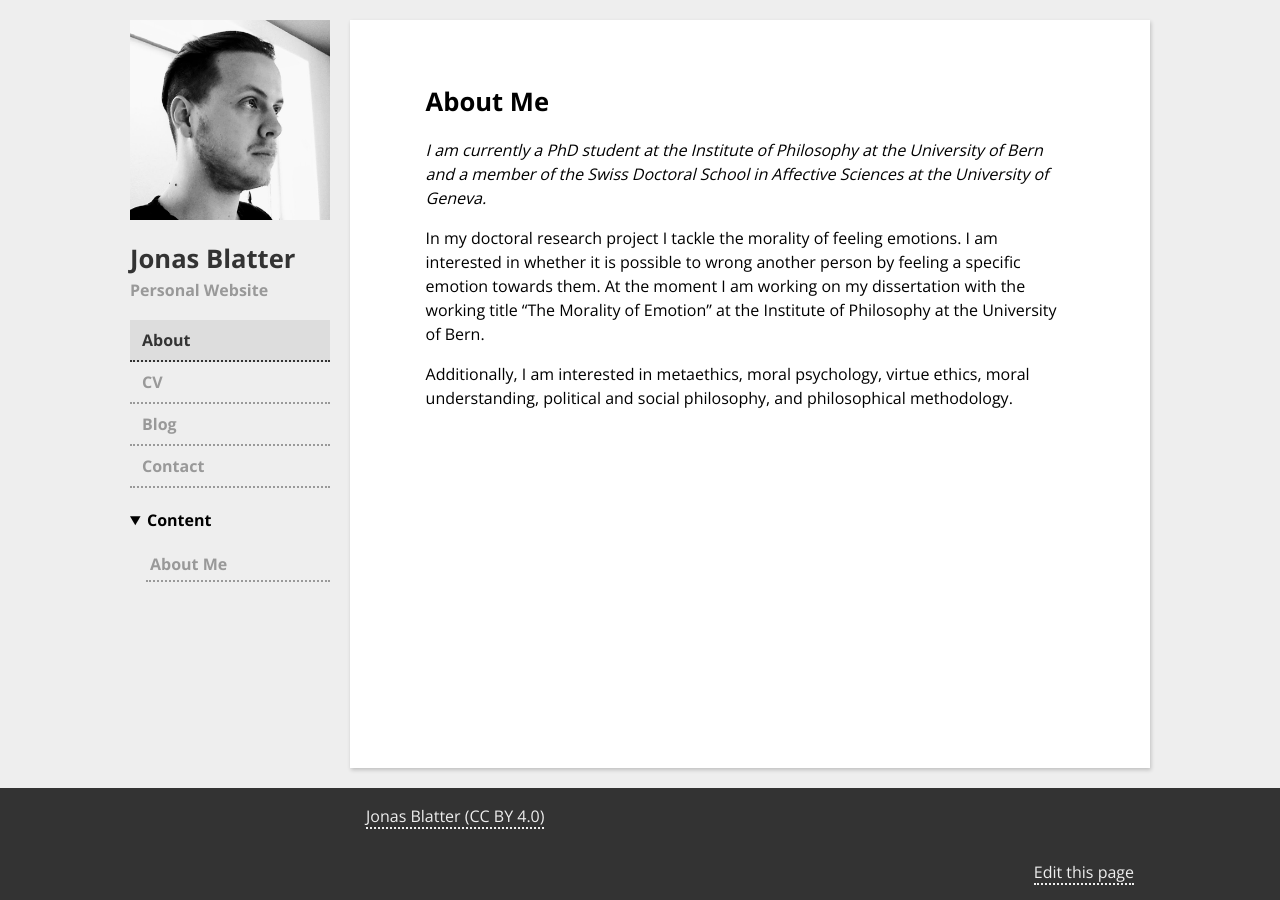
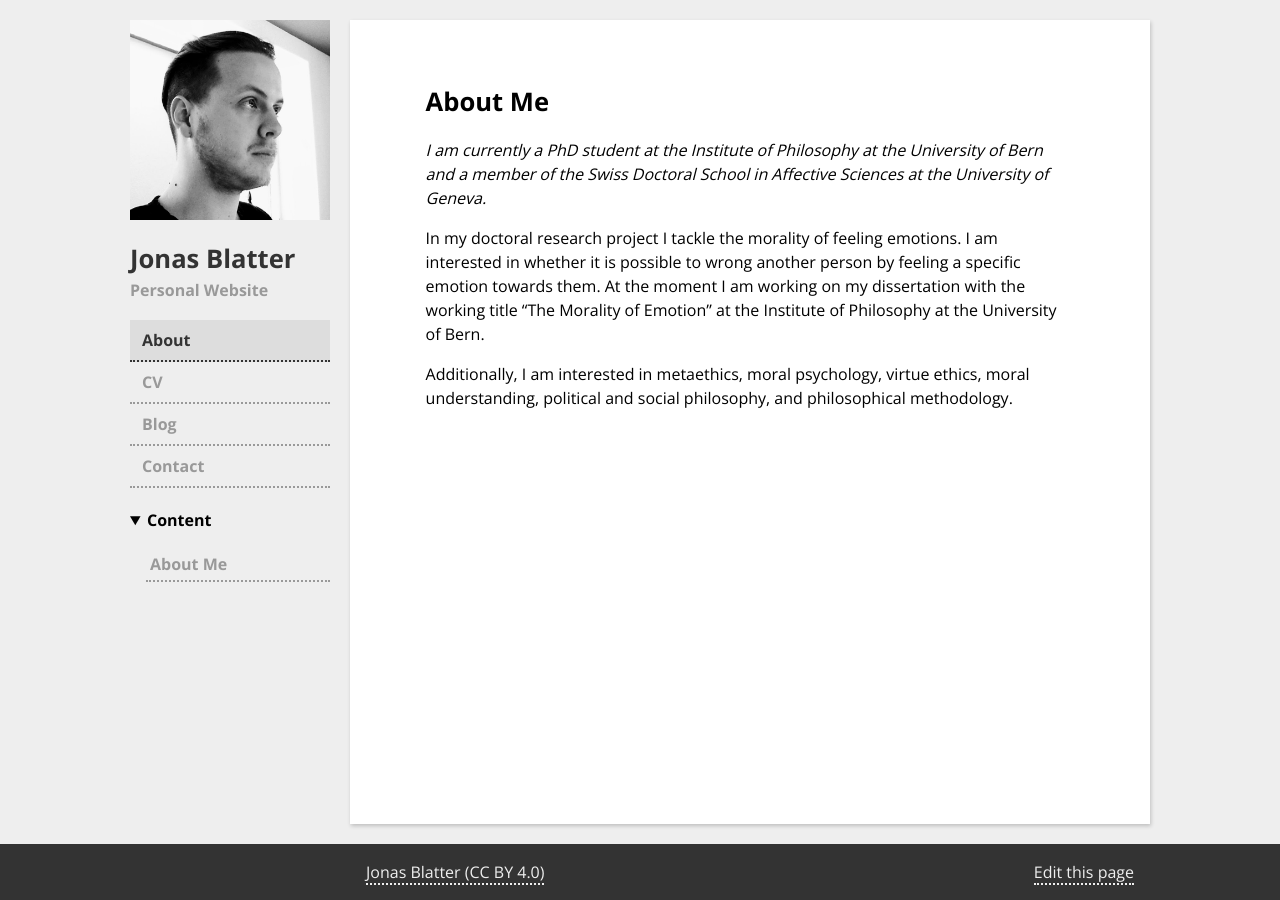
Before and after one commit to jonasblatter/jonasblatter.github.io, a Jekyll site: the page built from about.md, in a window 1280 px wide. Built offline with Jekyll 4.4.1, drawn with Linux system fonts in a browser that asks for light colours; our own code applies the rules of GitHub Pages for plain Markdown files; a style sheet for code colours, icons or effects is not loaded.

Commit message:
Update footer.html

```diff
--- a/_includes/footer.html
+++ b/_includes/footer.html
@@ -1,4 +1,4 @@
 <footer>
-  <p><a href="https://creativecommons.org/licenses/by/4.0/"><i class="fa fa-creative-commons"></i> Jonas Blatter (CC BY 4.0)</a></p>
+  <p style="float:left"><a href="https://creativecommons.org/licenses/by/4.0/"><i class="fa fa-creative-commons"></i> Jonas Blatter (CC BY 4.0)</a></p>
   <p style="float:right"><a href="{{site.github.repository_url}}/blob/master/{{page.path}}">Edit this page</a></p>
 </footer>
```
